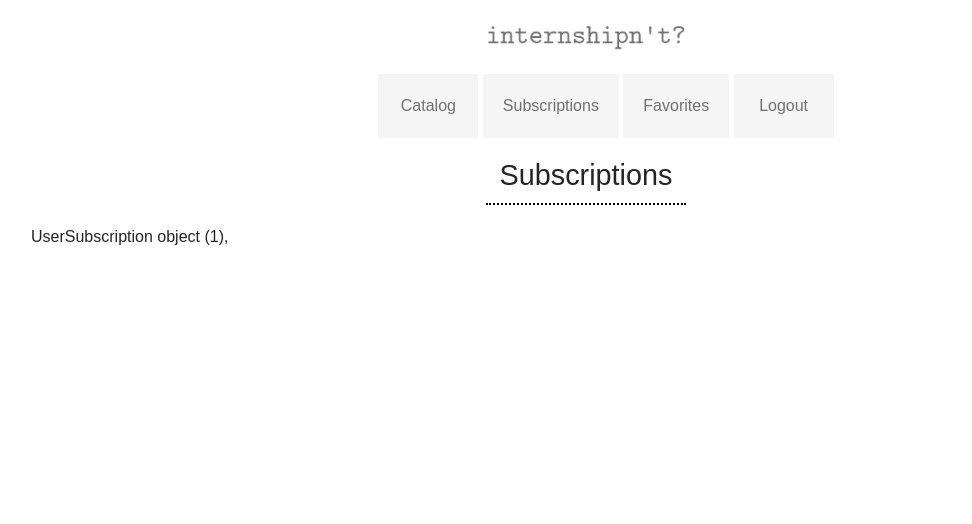
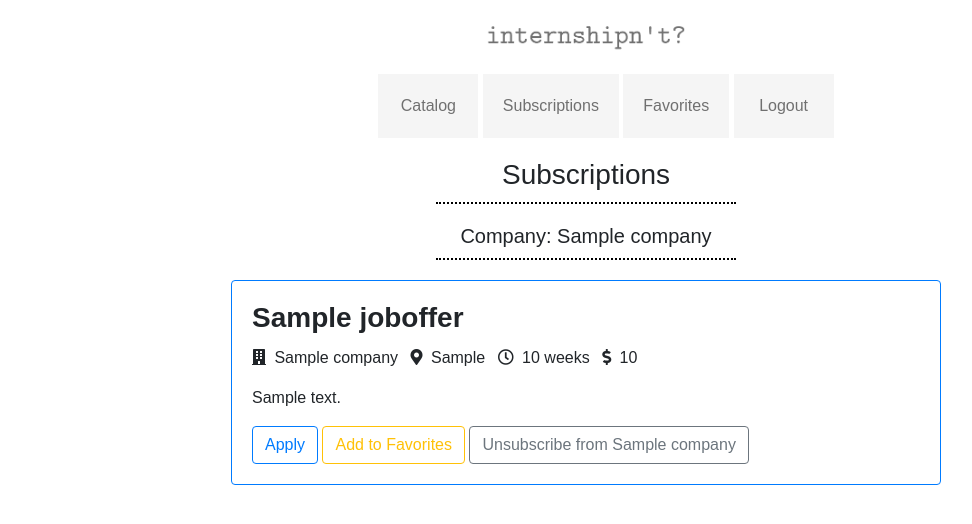
Before and after one commit to batzor/jobnt, a Django app: page /catalog/subs/ in a window 1280 px wide. Shown: the top 524 px of the page, without its empty margins (54-1026 px from the left). Run offline with Django 3.2, Linux system fonts and the light colour scheme; a user stored in the database is signed in; tables that the repository leaves empty hold one stand-in row (values such as "Sample post"); some libraries are stand-ins or nearby versions.

Commit message:
Add subscriptions (almost final)

```diff
--- a/jobnt/catalog/static/catalog/scripts/main.js
+++ b/jobnt/catalog/static/catalog/scripts/main.js
@@ -3,40 +3,53 @@ function show_offers(){
     url: 'search/',
     type: 'GET',
     data: $('#search-form').serialize(),
-
-    success: function(data){
+    success: function(data) {
       $('#joboffers').html(data);
+      update_sub_listeners();
     },
-
-    error: function(){
-    }
+    error: function() { }
   });
 }
 
-function add_sub(company_id){
+function subscribe(event) {
+  target = $(event.target);
+  method = target.data('method')
+  url = {
+          'sub': '/catalog/add_sub/',
+          'unsub': '/catalog/rem_sub/'
+        }[method]
+  company_id = target.data("company-id")
+  company_name = target.data("company-name")
+
+  all_company_btns = $(`[data-company-id=${company_id}]`)
+
+  all_company_btns.prop('disabled', true)
+
   $.ajax({
-    url: 'catalog/add_sub/',
+    url: url,
     type: 'GET',
     data: {'company_id': company_id},
     success: function(data){
-      // $('#joboffers').html(data);
-      console.log(data)
+      console.log("[ajax success] " + data);
+
+
+      // Change button look
+      if (method == 'sub') {
+        all_company_btns.html('Unsubscribe from ' + company_name)
+      } else {
+        all_company_btns.html('Subscribe to ' + company_name)
+      }
+
+      // Change button data
+      new_method = (method == 'sub' ?'unsub' :'sub')
+      all_company_btns.data('method', new_method)
+
+      all_company_btns.prop('disabled', false)
     },
     error: function() {}
   });
 }
 
-$(document).ready(function(){
-  show_offers();
-  $('#search-form').on('submit', function(event){
-    event.preventDefault();
-    console.log('form submitted!');
-    show_offers();
-  });
-
-  //
-  $('.subscribe-to-company').on('click', function(event) {
-    console.log($(event.target).data('company-id'))
-    // add_sub($(event.target).data('company-id'))
-  })
-});
+function update_sub_listeners() {
+  $('.subscribe').on('click', subscribe)
+}
--- /dev/null
+++ b/jobnt/catalog/static/catalog/scripts/subs.js
@@ -0,0 +1,3 @@
+$(document).ready(function(){
+  update_sub_listeners()
+});
--- a/jobnt/catalog/static/catalog/style.css
+++ b/jobnt/catalog/static/catalog/style.css
@@ -2,10 +2,9 @@
   font-family: Arial, sans-serif;
 }
 
-.page-name {
+.nice-header {
   text-align: center;
-  font-size: 1.8em;
-  width: 200px;
+  width: 300px;
   margin: auto;
   border-bottom: 2px dotted #000;
   margin-bottom: 20px;
--- a/jobnt/catalog/subs.py
+++ b/jobnt/catalog/subs.py
@@ -1,5 +1,6 @@
 from django.shortcuts import render
-from .models import UserSubscription
+from .models import UserSubscription, Company, JobOffer
+from django.http import HttpResponse
 
 def index(request):
   args = {}
@@ -8,24 +9,55 @@ def index(request):
     args['need_login'] = True
   else:
     # UserSubscription.
-    my_subs = UserSubscription.objects.filter(user__exact=request.user.id)
-    args = {'my_subs': my_subs}
+    subs = UserSubscription.objects.filter(user=request.user)
+    offers = JobOffer.objects.all()
+
+    subbed_companies = set()
+    for sub in subs:
+      subbed_companies.add(sub.company.id)
+
+    args = {
+        'need_login': False,
+        'subs': subs,
+        'no_subs': subs.count() == 0,
+        'offers': offers,
+        'subbed_companies': subbed_companies,
+      }
 
   return render(request, 'catalog/subs.html', args)
 
 def add_sub(request):
-  user_id = request.user.id
   company_id = request.GET['company_id']
-  return company_id
+  user = request.user
+  try:
+    company = Company.objects.get(id=company_id)
+  except:
+    return HttpResponse("Error: company doesnt exist")
 
-  # exists = UserSubscription.filter(user__exact=my_id, company__exact=company_id).count() > 0
-  #
-  # if exists:
-  #   return "already subscribed"
-  # else:
-  #   sub = UserSubscription.create(user=my_id, company=company_id)
-  #   sub.save()
-  #   return "success"
+  exists = UserSubscription.objects.filter(user__exact=user, company__exact=company).count() > 0
+
+  if exists:
+    return HttpResponse("OK: subscribed (already)")
+  else:
+    sub = UserSubscription.objects.create(user=user, company=company)
+    sub.save()
+    return HttpResponse("OK: subscribed")
+
+def rem_sub(request):
+  company_id = request.GET['company_id']
+  user = request.user
+  try:
+    company = Company.objects.get(id=company_id)
+  except:
+    return HttpResponse("Error: company doesnt exist")
+
+  exists = UserSubscription.objects.filter(user__exact=user, company__exact=company).count() > 0
+
+  if exists:
+    UserSubscription.objects.filter(user__exact=user, company__exact=company).delete()
+    return HttpResponse("OK: unsubscribed")
+  else:
+    return HttpResponse("OK: not subscribed")
 
 def favs(request):
   args = {}
--- a/jobnt/catalog/templates/catalog/index.html
+++ b/jobnt/catalog/templates/catalog/index.html
@@ -6,7 +6,7 @@
 <!-- MAIN CONTAINER -->
 <section class="main-content">
 
-  <h1 class="page-name">Catalog</h1>
+  <h3 class="nice-header">Catalog</h3>
 
   <div class="container">
     <div class="row">
@@ -32,4 +32,5 @@
 {% load static %}
 <script type='text/javascript' src='{% static "catalog/scripts/bootstrap-tab.js" %}'></script>
 <script type='text/javascript' src='{% static "catalog/scripts/main.js" %}'></script>
+<script type='text/javascript' src='{% static "catalog/scripts/catalog.js" %}'></script>
 {% endblock %}
--- /dev/null
+++ b/jobnt/catalog/templates/catalog/offer.html
@@ -0,0 +1,56 @@
+<div class="card border-primary mb-3">
+    <div class="card-body">
+
+      <h3 class="card-title font-weight-bold d-inline-block">{{ offer.name }}</h3>
+      <ul class="list-inline">
+        {% if offer.company_id %}
+        <li class="list-inline-item">
+          <i class="fas fa-building mr-1"></i>
+          {{ offer.company_id.name }}
+        </li>
+        {% endif %}
+        {% if offer.location %}
+        <li class="list-inline-item">
+          <i class="fas fa-map-marker-alt mr-1"></i>
+          {{ offer.location }}
+        </li>
+        {% endif %}
+        {% if offer.duration %}
+        <li class="list-inline-item">
+          <i class="far fa-clock mr-1"> </i>
+          {{ offer.duration }} weeks
+        </li>
+        {% endif%}
+        {% if offer.salary %}
+        <li class="list-inline-item">
+          <i class="fas fa-dollar-sign mr-1"></i>
+          {{ offer.salary }}
+        </li>
+        {% endif %}
+      </ul>
+      <p class="card-text"> {{ offer.description }} </p>
+
+      {% if offer.apply_link %}
+        <a href="{{ offer.apply_link }}" class="btn btn-outline-primary" role="button">Apply</a>
+      {% endif %}
+
+      <button type="button" class="btn btn-outline-warning">Add to Favorites</button>
+
+      {% if offer.company_id %}
+        {% if offer.company_id.id in subbed_companies %}
+          <button type="button" class="subscribe btn btn-outline-secondary"
+            data-company-id="{{ offer.company_id.id }}"
+            data-company-name="{{ offer.company_id.name }}"
+            data-method="unsub"
+            >Unsubscribe from {{ offer.company_id.name }}</button>
+        {% else %}
+          <button type="button" class="subscribe btn btn-outline-secondary"
+            data-company-id="{{ offer.company_id.id }}"
+            data-company-name="{{ offer.company_id.name }}"
+            data-method="sub"
+            >Subscribe to {{ offer.company_id.name }}</button>
+        {% endif %}
+
+      {% endif %}
+    </div>
+  </div>
--- a/jobnt/catalog/templates/catalog/subs.html
+++ b/jobnt/catalog/templates/catalog/subs.html
@@ -5,19 +5,31 @@
 <!-- MAIN CONTAINER -->
 <section class="main-content">
 
-  <h1 class="page-name">Subscriptions</h1>
+  <h3 class="nice-header">Subscriptions</h3>
 
   <div class="container">
-    <div class="row justify-content-centered">
-      <div class="col-md-8">
+    <div class="rowjustify-content-centered">
+      <div class="col-8 mx-auto">
 
         <!-- SUBSCRIPTIONS -->
         <main class="catalog">
           {% if need_login %}
-            Please log in to see subscriptions.
+            <div style="text-align: center">Please log in to see subscriptions.</div>
+          {% elif no_subs %}
+            <div style="text-align: center">No subscriptions.</div>
           {% else %}
-            {% for sub in my_subs %}
-              {{ sub }},
+            {% for sub in subs %}
+              <h5 class="nice-header">Company: {{ sub.company.name }}</h5>
+
+              {% for offer in offers %}
+                {% if offer.company_id == sub.company %}
+
+                  {% include "catalog/offer.html" %}
+
+                {% endif %}
+              {% endfor %}
+
+
             {% endfor %}
           {% endif %}
         </main>
@@ -29,4 +41,9 @@
 {% endblock %}
 
 {% block js %}
+
+{% load static %}
+<script type='text/javascript' src='{% static "catalog/scripts/main.js" %}'></script>
+<script type='text/javascript' src='{% static "catalog/scripts/subs.js" %}'></script>
+
 {% endblock %}
--- a/jobnt/catalog/urls.py
+++ b/jobnt/catalog/urls.py
@@ -8,4 +8,5 @@ urlpatterns = [
   path('subs/', subs.index, name='subs'),
   path('favs/', subs.favs, name='favs'),
   path('add_sub/', subs.add_sub, name='add_sub'),
+  path('rem_sub/', subs.rem_sub, name='rem_sub'),
 ]
```
Also changed, not shown: jobnt/catalog/static/catalog/scripts/catalog.js (added, +8 -0 lines), jobnt/catalog/templates/catalog/joboffers.html (+1 -41 lines), jobnt/catalog/views.py (+10 -4 lines).
